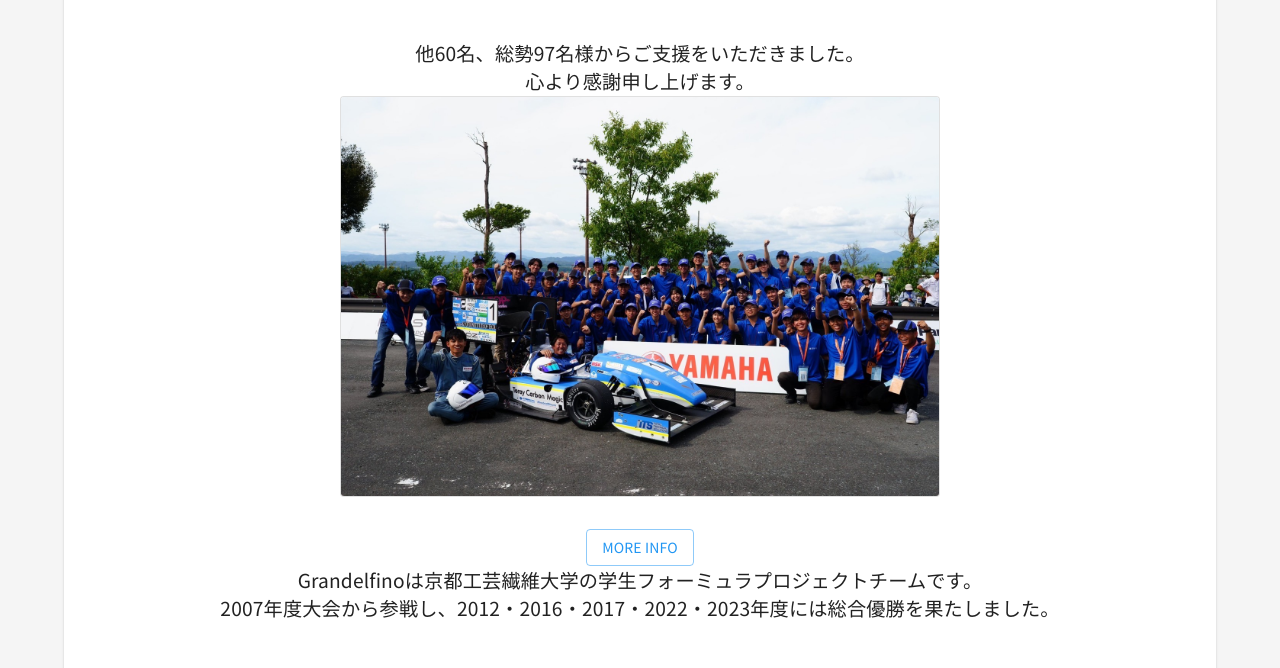
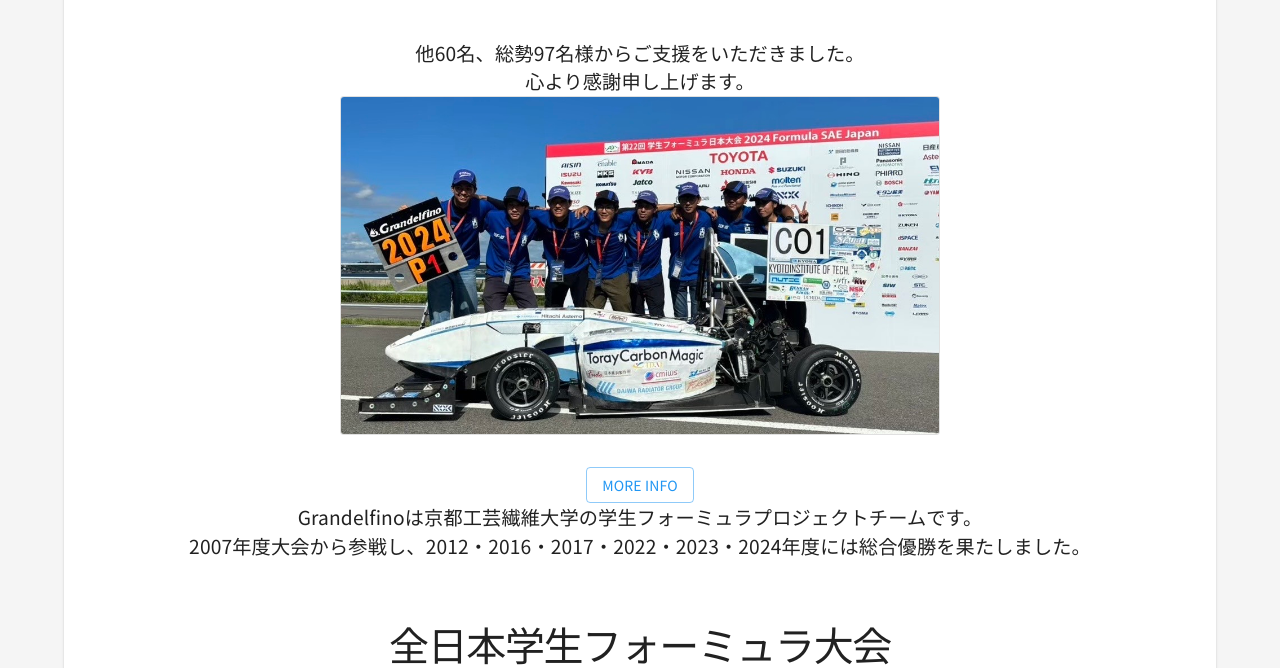
Before and after one commit to Grandelfino/homepage, a Gatsby site: page / in a window 1280 px wide. Shown: the part 1575-2243 px from the top of the page. Built offline with nearby package versions, Linux system fonts and the light colour scheme; Gatsby itself is replaced by a stand-in of ours.

Commit message:
Change index6 to index11

```diff
--- a/src/pages/index.js
+++ b/src/pages/index.js
@@ -269,7 +269,7 @@ const AboutUS = () => {
         </Typography>
         <Card variant="outlined" sx={{ maxWidth: 600 }}>
           <CardMedia>
-            <StaticImage src="../images/index/index_6.jpg" alt="Top page" />
+            <StaticImage src="../images/index/index_11.jpg" alt="Top page" />
           </CardMedia>
         </Card>
         <Button
@@ -285,7 +285,7 @@ const AboutUS = () => {
         <Typography variant="body1" fontSize="1.2rem">
           Grandelfinoは京都工芸繊維大学の学生フォーミュラプロジェクトチームです。
           <br />
-          2007年度大会から参戦し、2012・2016・2017・2022・2023年度には総合優勝を果たしました。
+          2007年度大会から参戦し、2012・2016・2017・2022・2023・2024年度には総合優勝を果たしました。
         </Typography>
       </Box>
     </Grid>
```
Also changed, not shown: src/images/index/index_11.jpg (added).
